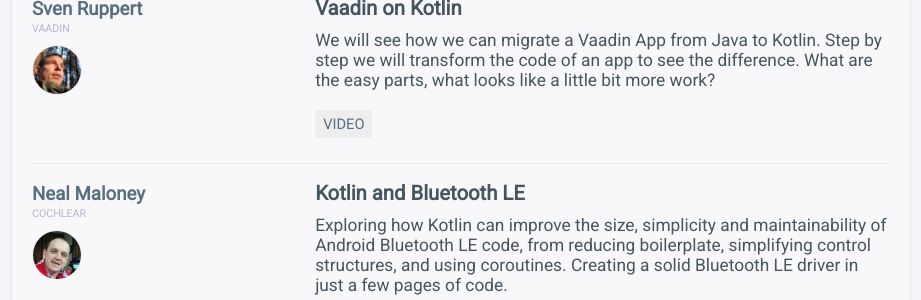
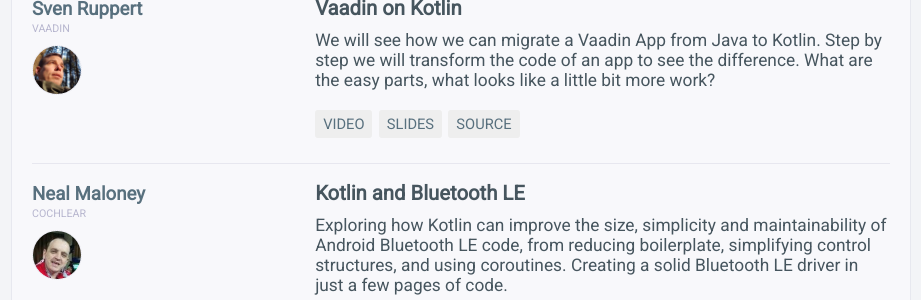
Before and after one commit to garethsime/sydkotlin.github.io, a Jekyll site: the page built from index.html, in a window 1280 px wide and 900 px high, scrolled down 566 px. Shown: the part 145-445 px from the top of the window, without its empty margins (179-1100 px from the left). Built offline with Jekyll 4.4.1, drawn with Linux system fonts in a browser that asks for light colours; nearby versions of some CDN libraries.

Commit message:
Update events.yml

```diff
--- a/_data/events.yml
+++ b/_data/events.yml
@@ -474,6 +474,12 @@
         - title: Video
           url: https://youtu.be/z7xR0RtJcRU
 
+        - title: Slides
+          url: https://github.com/Java-Events/20180523_KotlinUG_Sydney-Vaadin-on-Kotlin/tree/master/_data
+
+        - title: Source
+          url: https://github.com/Java-Events/20180523_KotlinUG_Sydney-Vaadin-on-Kotlin
+
     - speaker:
         name: Neal Maloney
         title: Cochlear
```
